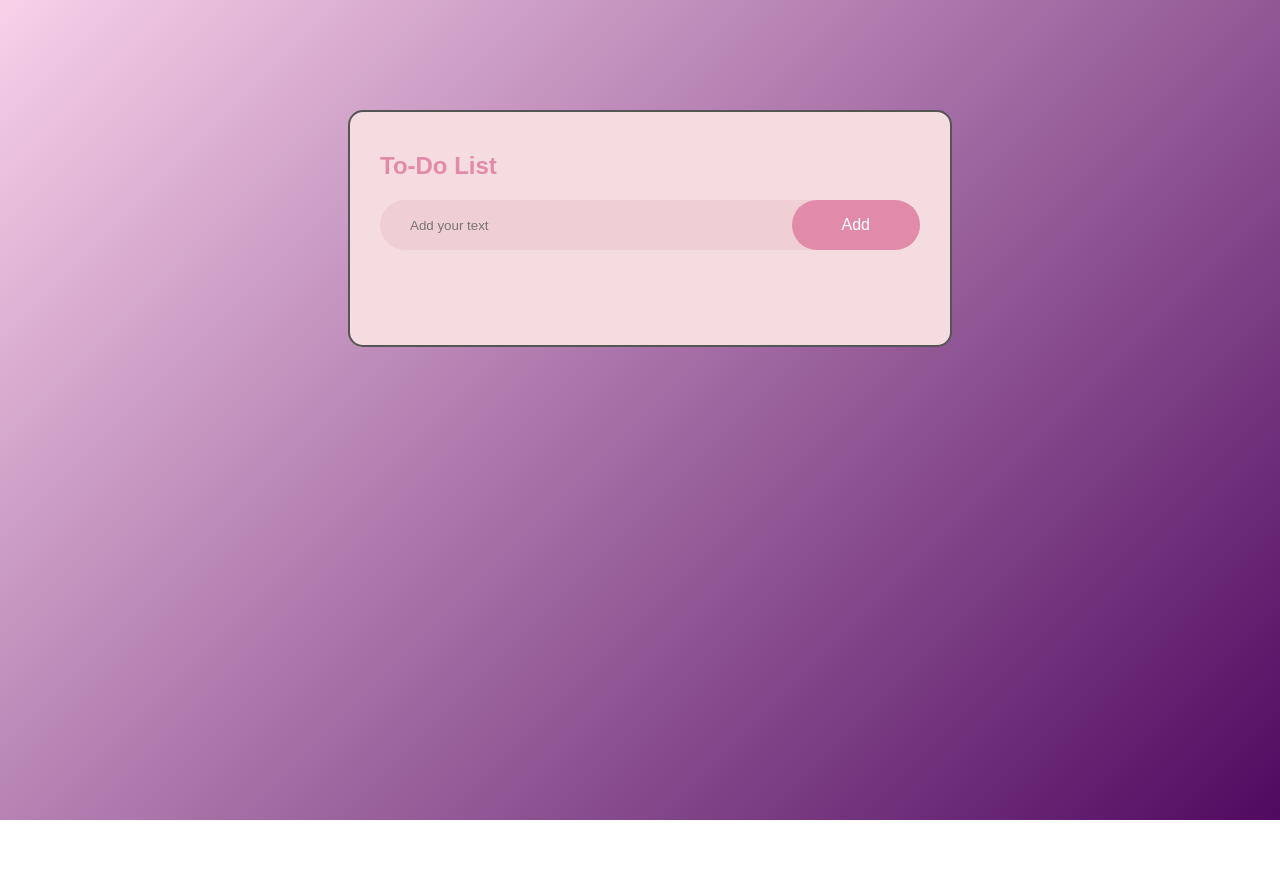
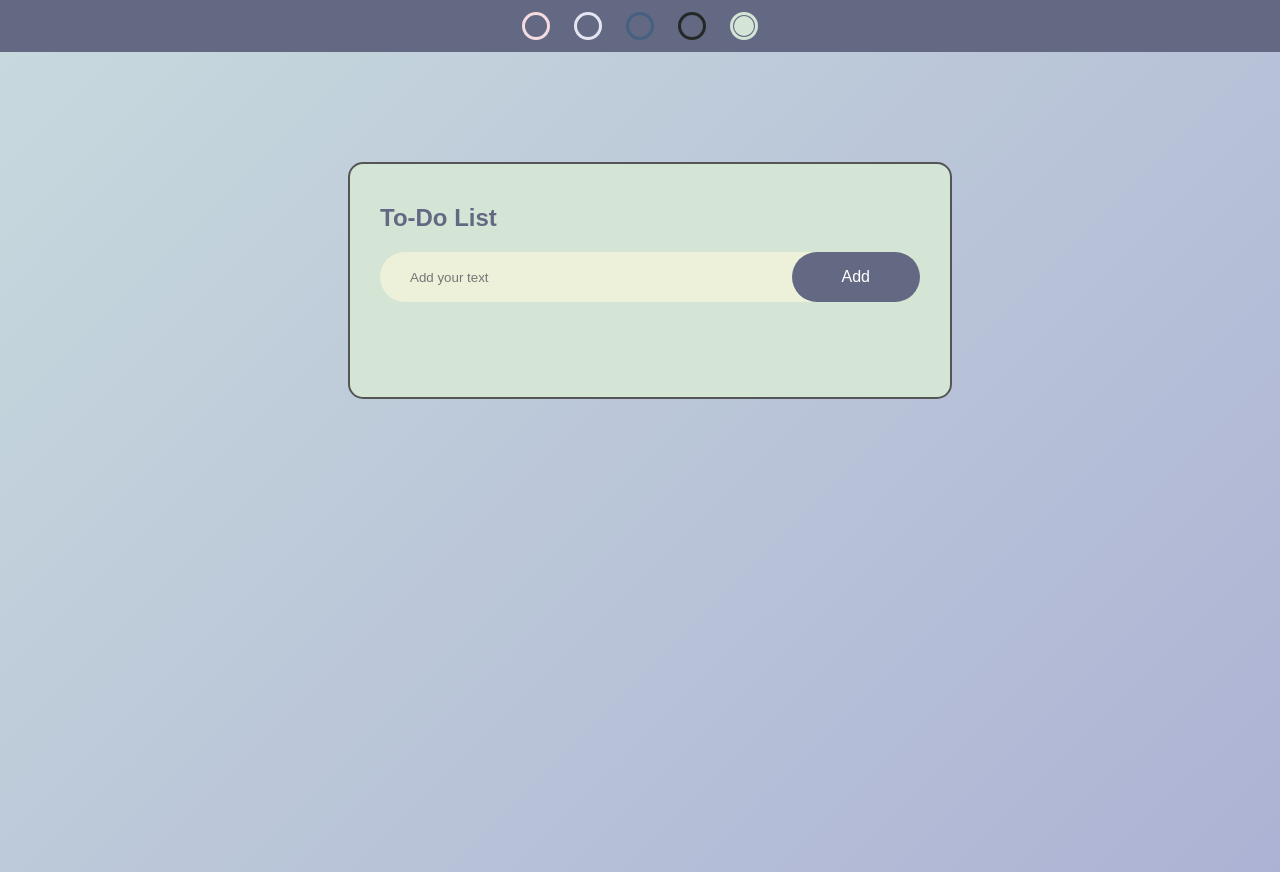
Before and after one commit to CheesySloth/ToDo, a plain HTML site: page index.html in a window 1280 px wide. Before the commit the page ends 820 px from the top, so only its background shows below. Drawn offline with Linux system fonts and the light colour scheme.

Commit message:
Added themes

```diff
--- a/index.html
+++ b/index.html
@@ -5,6 +5,36 @@
         <link rel="stylesheet" href="style.css">
     </head>
     <body>
+        <form class= "colour-picker" action="">
+            <fieldset>
+                <legend class="visually-hidden">Theme</legend>
+                <label for="theme" class="visually-hidden">Pink theme</label>
+                <input type="radio"
+                    name="theme"
+                    id="pink"
+                    checked>
+                <label for="theme" class="visually-hidden">Light theme</label>
+                <input type="radio"
+                    name="theme"
+                    id="light"
+                    checked>
+                <label for="theme" class="visually-hidden">Dark theme</label>
+                <input type="radio"
+                    name="theme"
+                    id="dark"
+                    checked>
+                <label for="theme" class="visually-hidden">Monokai theme</label>
+                <input type="radio"
+                    name="theme"
+                    id="monokai"
+                    checked>
+                <label for="theme" class="visually-hidden">Green theme</label>
+                <input type="radio"
+                    name="theme"
+                    id="green"
+                    checked>
+            </fieldset>
+        </form>
         <div class="container">
             <div class="todo-app">
                 <h2>To-Do List </h2>
--- a/style.css
+++ b/style.css
@@ -1,28 +1,44 @@
+:root {
+    --clr-app-bg: #F5DCE0;
+    --clr-bg1: #f8d1e9;
+    --clr-bg2: #4e085f;
+    --clr-text: #ffffff;
+    --clr-heading: #E18AAA;
+    --clr-button: #E18AAA;
+    --clr-contrast: #555;
+    --clr-span: #E4A0B7;
+    --clr-row: #EFCFD4;
+    --clr-button-text: #fff;
+    --round-url: url(images/round.png);
+}
+
+
 * {
     margin: 0;
     padding: 0;
+    color: var(--clr-text);
     font-family: 'Poppins', sans-serif;
     box-sizing: border-box';
 }
 .container{
     width: 100%;
     min-height: 100vh;
-    background: linear-gradient(135deg, #f8d1e9, #4e085f);
+    background: linear-gradient(135deg, var(--clr-bg1), var(--clr-bg2));
     padding: 10px;
 }
 .todo-app{
     width: 100%;
     max-width: 540px;
-    background: #F5DCE0;
+    background: var(--clr-app-bg);
     margin: 100px auto 20px;
     padding: 40px 30px 70px;
     border-radius: 15px;
-    border-color: #555;
+    border-color: var(--clr-contrast);
     border-width: 2px;
     border-style: solid;
 }
 .todo-app h2{
-    color: #E18AAA;
+    color: var(--clr-heading);
     display: flex;
     align-items: center;
     margin-bottom: 20px;
@@ -31,7 +47,7 @@
     display: flex;
     align-items: center;
     justify-content:space-between;
-    background: #EFCFD4;
+    background: var(--clr-row);
     border-radius: 30px;
     padding-left: 20px;
     margin-bottom: 25px;
@@ -42,14 +58,15 @@ input {
     outline: none;
     background: transparent;
     padding: 10px;
+
 }
 button {
     border: none;
     outline: none;
     padding: 16px 50px;
-    color: #fff;
+    color: var(--clr-button-text);
     cursor: pointer;
-    background: #E18AAA;
+    background: var(--clr-button);
     border-radius: 40px;
     font-size: 16px;
 }
@@ -67,14 +84,15 @@ ul li::before{
     height:28px;
     width: 28px;
     border-radius: 50%;
-    background-image: url(images/round.png);
+    background-image: var(--round-url);
     background-size: cover;
     background-position: center;
     top: 12px;
     left: 8px;
+    border-color:#d2d3db;
 
 }ul li.checked{
-    color: #555;
+    color: var(--clr-contrast);
     text-decoration: line-through;
 }
 ul li.checked::before{
@@ -87,11 +105,136 @@ ul li span{
     width: 40px;
     height: 40px;
     font-size: 22px;
-    color: #E4A0B7;
+    color: var(--clr-span);
     line-height: 40px;
     text-align: center;
     border-radius: 50%;
 }
-ul li span::hover{
- background: #EFCFD4;
+ul li span:hover{
+ background: var(--clr-row);
 }
+.visually-hidden {
+    clip: rect(0 0 0 0);
+    clip-path: inset(50%);
+    height: 1px;
+    overflow: hidden;
+    position: absolute;
+    white-space: nowrap;
+    width: 1px;
+}
+
+.colour-picker {
+    background-color: var(--clr-heading);
+}
+
+.colour-picker > fieldset {
+    border: 0;
+    display: flex;
+    gap: 2rem;
+    width: fit-content;
+    background: var(--clr-heading);
+    padding: 1rem 3rem;
+    border-radius: 0 0 1rem 1rem;
+    margin-inline: auto;
+}
+
+.colour-picker input[type="radio"] {
+    appearance: none;
+    width: 1rem;
+    outline: 3px solid var(--radio-color, currentColor);
+    outline-offset: 1px;
+    border-radius: 50%;
+}
+
+.colour-picker input[type="radio"]:checked {
+    background-color: var(--radio-color);
+}
+
+.colour-picker input[type="radio"]#pink {
+    --radio-color: #F5DCE0;
+}
+
+.colour-picker input[type="radio"]#light {
+    --radio-color: #e4e5f1;
+}
+
+.colour-picker input[type="radio"]#dark {
+    --radio-color: #456080;
+}
+
+.colour-picker input[type="radio"]#monokai {
+    --radio-color: #242827;
+}
+
+.colour-picker input[type="radio"]#green {
+    --radio-color: #D5E5D5;
+}
+
+:root:has(#pink:checked){
+    --clr-app-bg: #F5DCE0;
+    --clr-bg1: #f8d1e9;
+    --clr-bg2: #4e085f;
+    --clr-text: #000000;
+    --clr-heading: #E18AAA;
+    --clr-button: #E18AAA;
+    --clr-contrast: #555;
+    --clr-span: #E4A0B7;
+    --clr-row: #EFCFD4;
+    --clr-button-text: #fff;
+}
+
+:root:has(#Light:checked){
+    --clr-app-bg: #e4e5f1;
+    --clr-bg1: #d2d3db;
+    --clr-bg2: #484b6a;
+    --clr-text: #000000;
+    --clr-heading: #484b6a;
+    --clr-button: #484b6a;
+    --clr-contrast: #555;
+    --clr-span: #9394a5;
+    --clr-row: #d2d3db;
+    --clr-button-text: #fff;
+}
+
+:root:has(#dark:checked){
+    --clr-app-bg: #456080;
+    --clr-bg1: #264163;
+    --clr-bg2: #081425;
+    --clr-text: #fff;
+    --clr-heading: #e3e3e3;
+    --clr-button: #243E61;
+    --clr-contrast: #99A7B5;
+    --clr-span: #243E61;
+    --clr-row: #6C87A8;
+    --clr-button-text: #fff;
+    --round-url: url(images/white-round.png);
+}
+
+:root:has(#monokai:checked){
+    --clr-app-bg: #2e2e2e;
+    --clr-bg1: #78928d;
+    --clr-bg2: #242827;
+    --clr-text: #d6d6d6;
+    --clr-heading: #e5b567;
+    --clr-button: #e5b567;
+    --clr-contrast: #797979;
+    --clr-span: #e87d3e;
+    --clr-row: #797979;
+    --clr-button-text: #fff;
+    --round-url: url(images/white-round.png);
+
+
+}
+
+:root:has(#green:checked){
+    --clr-app-bg: #D5E5D5;
+    --clr-bg1: #C7D9DD;
+    --clr-bg2: #ADB2D4;
+    --clr-text: #000;
+    --clr-heading: #636883;
+    --clr-button: #636883;
+    --clr-contrast: #555;
+    --clr-span: #ADB2D4;
+    --clr-row: #EEF1DA;
+    --clr-button-text: #fff;
+}
```
Also changed, not shown: images/white-round.png (added).
